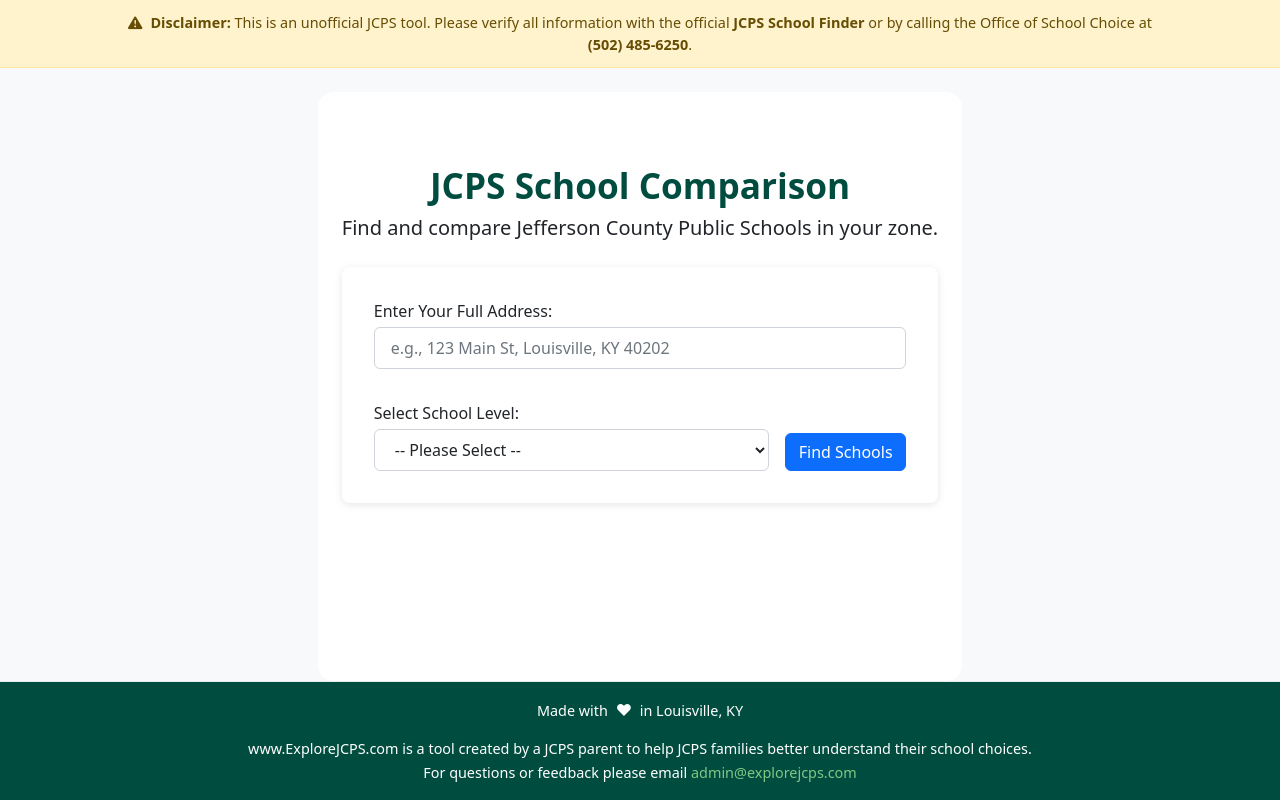
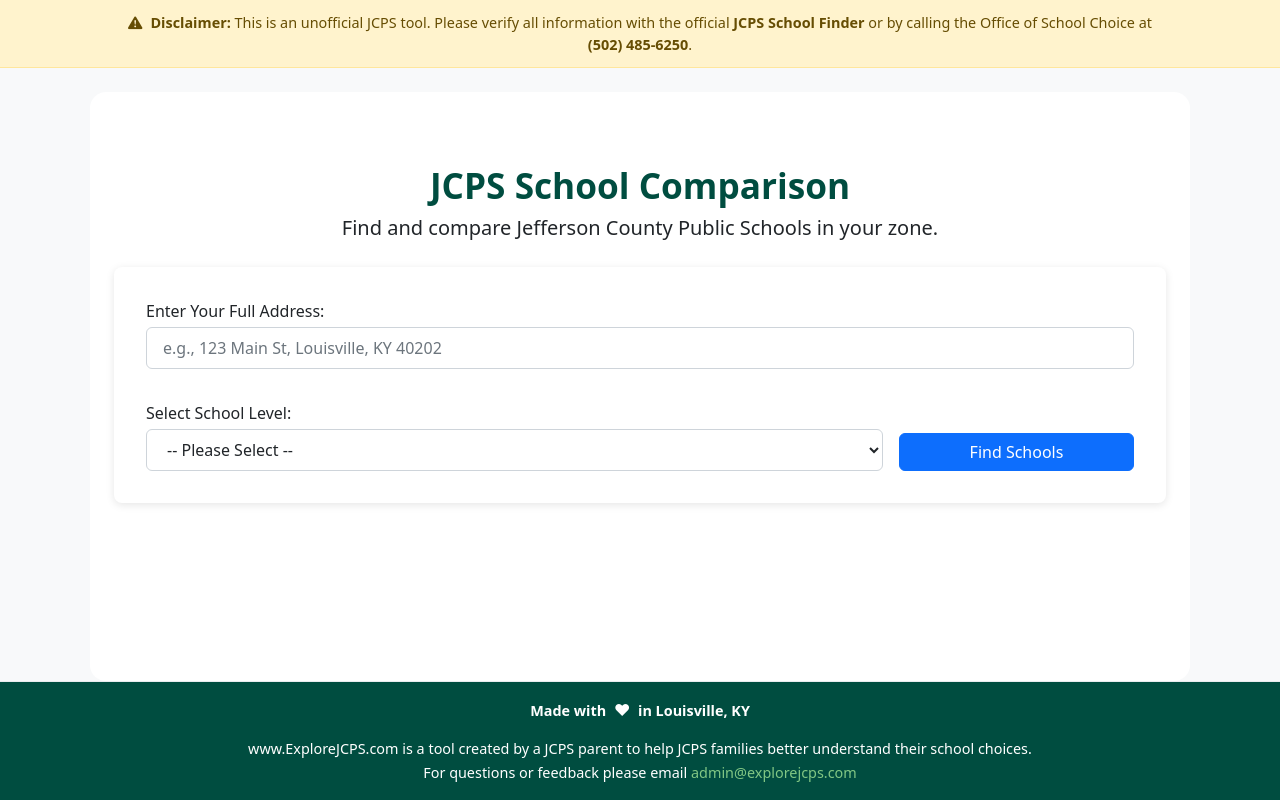
Before and after one commit to lkf20/jcps-finder-react, a React (Vite) app: page / in a window 1280 px wide. Built offline with nearby package versions, Linux system fonts and the light colour scheme.

Commit message:
Fix footer layout and styling
- Fix width constraints caused by flexbox container
- Add bold styling to 'Made with ♥ in Louisville, KY' line
- Ensure full width layout is maintained with footer

```diff
--- a/src/App.jsx
+++ b/src/App.jsx
@@ -46,7 +46,7 @@
   }
 
   return (
-    <div style={{ display: 'flex', flexDirection: 'column', minHeight: '100vh' }}>
+    <div style={{ display: 'flex', flexDirection: 'column', minHeight: '100vh', width: '100%' }}>
       <div className="disclaimer-banner alert alert-warning mb-0" role="alert">
         <div className="container text-center">
           <i className="bi bi-exclamation-triangle-fill me-2"></i>
@@ -55,7 +55,7 @@
         </div>
       </div>
 
-      <div className="main-container mt-4" style={{ flex: 1 }}>
+      <div className="main-container mt-4" style={{ flex: 1, width: '100%' }}>
         <header className="text-center mb-4">
           <h1 className="main-heading">JCPS School Comparison</h1>
           <p className="lead">Find and compare Jefferson County Public Schools in your zone.</p>
--- a/src/components/Footer.module.css
+++ b/src/components/Footer.module.css
@@ -20,6 +20,7 @@
 
 .footerLine:first-child {
   margin-bottom: 1rem;
+  font-weight: bold;
 }
 
 .footerLine:nth-child(2) {
```
